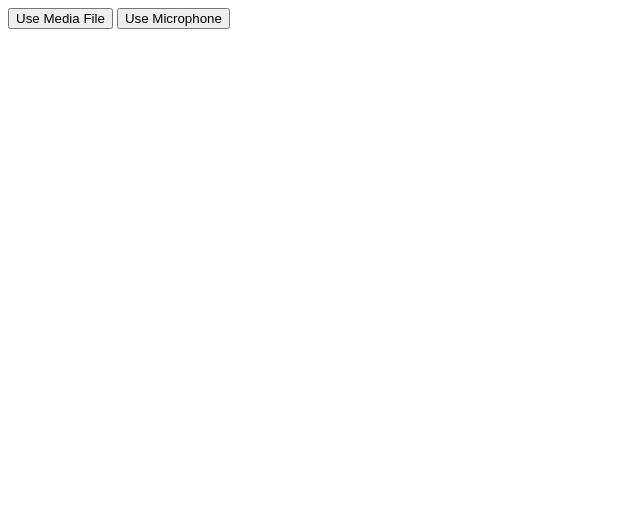
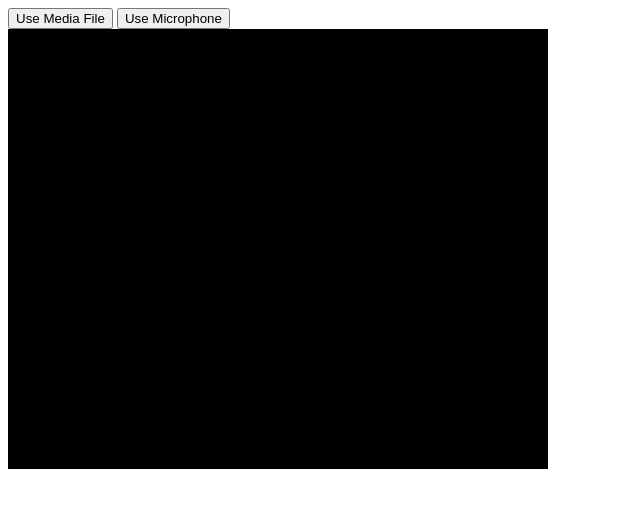
Before and after one commit to BYU-ODH/apeworm, a plain HTML site: page index.html in a window 1280 px wide. Shown: the whole page, without its empty margins (0-640 px from the left). Drawn offline with Linux system fonts and the light colour scheme.

Commit message:
Both graphs included on same page for debugging purposes.

```diff
--- a/index.html
+++ b/index.html
@@ -4,18 +4,28 @@
 	<script src="pixi.dev.js"></script>
 	<script src="vowelworm.js"></script>
 	<script src="vowelworm.draw.js"></script>
+	<script src="wormGraph.js"></script>
   <audio style='display:none' controls id=media src="avowellong.wav"></audio>
 
   <button onclick=usemedia()>Use Media File</button>
   <button onclick=usemic()>Use Microphone</button>
   <br>
   <script>
+    // for the IPA representation
+    var width = 500;
+    var height = 400;
+    var stage = new PIXI.Stage(0xFFFFFF);
+    var renderer = PIXI.autoDetectRenderer(width+40, height+40);
+    document.body.appendChild(renderer.view);
+    // end IPA code
+
     function getUserMedia() {
       (navigator.getUserMedia || navigator.webkitGetUserMedia || function(){alert('getUserMedia missing')})
                             .apply(navigator, arguments);
     }
 
     var worm = new VowelWorm.instance();
+    worm.maxFormantHz = 10000;
     var audio = document.getElementById('media');
 
     function drawit() {
@@ -26,6 +36,10 @@
     }
 
     function run() {
+      var position = worm.normalize(worm.getFormants());
+      if(position.length) {
+        makeWorm(position[0],position[1], stage, renderer, width, height);
+      }
       worm.draw.drawDataLines();
       window.requestAnimationFrame(run);
     };
@@ -38,6 +52,8 @@
     };
 
     function micSuccess(stream) {
+      makeGraph(stage, renderer, width, height);
+
       worm.setStream(stream);
       drawit();
       run(worm);
@@ -52,7 +68,6 @@
       audio.style.display = 'none';
       getUserMedia({audio: true}, micSuccess, micFailure);
     };
-
   </script>
 </body>
 </html>
```
